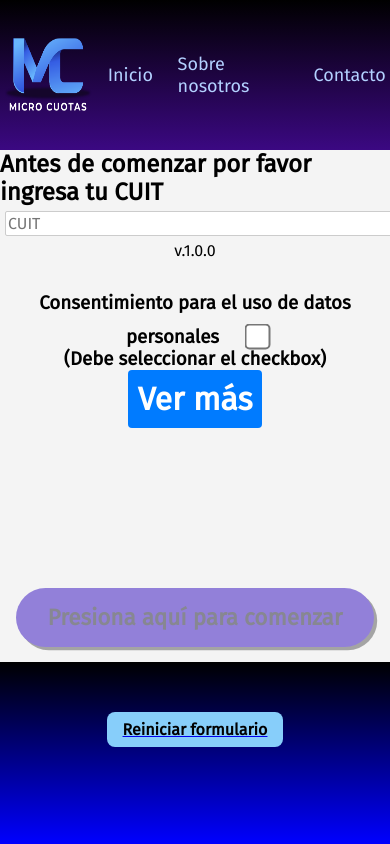
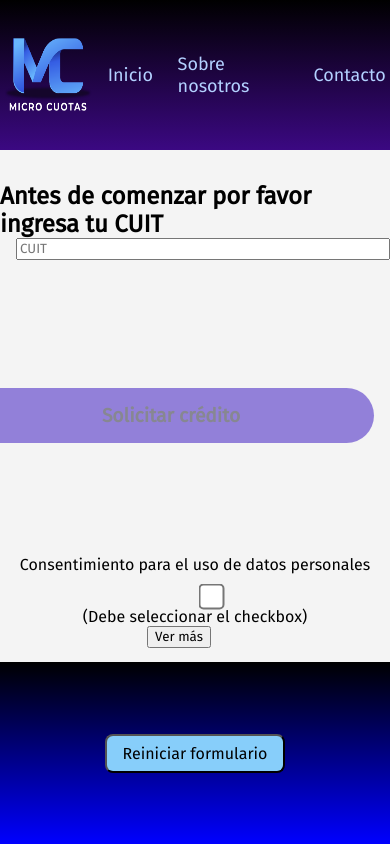
Before and after one commit to s00ar/microcuotas-form, a React (Create React App) app: page / in a window 390 px wide. Built offline with nearby package versions, Linux system fonts and the light colour scheme; no server answers; the database is empty.

Commit message:
Worked on Verification.js and Report.js

```diff
--- a/src/App.js
+++ b/src/App.js
@@ -4,7 +4,7 @@ import Login from "./pages/Login";
 import Reset from "./pages/Reset";
 import Register from "./pages/Register";
 import Report from "./pages/Report";
-import Dashboard from "./pages/Dashboard";
+import Verification from "./pages/Verification";
 import './css/App.css';
 import firebaseApp from "./firebase";
 import ClientForm from './pages/ClientForm';
@@ -14,7 +14,7 @@ const App = () => {
     <div className="App">
         <Router basename={process.env.PUBLIC_URL}>
           <Routes>
-            <Route exact path="/" element={<Dashboard />} />
+            <Route exact path="/" element={<Verification />} />
             <Route path="/clientform" element={<ClientForm />} />
             <Route exact path="/login" element={<Login />} />
             <Route exact path="/reset" element={<Reset />} />
--- a/src/components/Footer.jsx
+++ b/src/components/Footer.jsx
@@ -6,7 +6,7 @@ function Footer() {
 
 return (
     <div className='footer-container'>
-        <Link to="/dashboard">
+        <Link to="/">
             <button className='btn-reiniciar'>Reiniciar formulario</button>
         </Link>
     </div>
--- a/src/components/GenderPieChart.jsx
+++ /dev/null
@@ -1,47 +0,0 @@
-import React from 'react'
-import { PieChart, Pie, Cell } from "recharts";
-import { Tooltip } from "recharts";
-const COLORS = ['#0088FE', '#00C49F', '#FFBB28', '#FF8042'];
-
-export default function GenderPieChart({Genders}) {
-
-const RADIAN = Math.PI / 180;
-
-const renderCustomizedLabel = ({ cx, cy, midAngle, innerRadius, outerRadius, percent, index,gender }) => {
-  const radius = innerRadius + (outerRadius - innerRadius) * 0.5;
-  const x = cx + radius * Math.cos(-midAngle * RADIAN);
-  const y = cy + radius * Math.sin(-midAngle * RADIAN);
-
-  return (
-    <text x={x} y={y} fill="white" textAnchor={x > cx ? 'start' : 'end'} dominantBaseline="central">
-      {`${(percent * 100).toFixed(0)}%`}
-    </text>
-  );
-};
-
-  return (
-    <div className='ChartContainer'>
-         <PieChart width={500} height={500}>
-              <Pie
-                data={Genders}
-                cx="50%"
-                cy="50%"
-                labelLine={false}
-                label={renderCustomizedLabel}
-                outerRadius={150}
-                fill="#8884d8"
-                dataKey="value"
-              >
-                {Genders.map((entry, index) => (
-                  <Cell
-                    key={`cell-${index}`}
-                    fill={COLORS[index % COLORS.length]}
-                  />
-                ))}
-              </Pie>
-              <Tooltip />
-            </PieChart>
-            <h2>Usuarios por género</h2>
-    </div>
-  )
-}
--- a/src/css/ClientForm.css
+++ b/src/css/ClientForm.css
@@ -40,22 +40,22 @@ body {
     text-align: center;
   }
 
-  form {
+  .form__container form {
     gap: 10px;
     align-items: center;
   }
 
-  label {
+  .form__container label {
     margin-bottom: 5px;
   }
 
-  input[type='text'],
-  input[type='number'],
-  input[type='tel'],
-  input[type='email'],
-  select,
-  input[type='file'],
-  input[type='date'] {
+  .form__container input[type='text'],
+  .form__container input[type='number'],
+  .form__container input[type='tel'],
+  .form__container input[type='email'],
+  .form__container select,
+  .form__container input[type='file'],
+  .form__container input[type='date'] {
     width: 100%;
     padding: 2px;
     margin: 5px;
@@ -64,7 +64,7 @@ body {
     border-radius: 2px;
   }
 
-  button {
+  .form__btn {
     padding: 10px;
     background-color: #007bff;
     color: #fff;
@@ -78,6 +78,6 @@ body {
     margin-bottom: 3rem;
   }
 
-  button:hover {
+  .form__btn:hover {
     background-color: #0056b3;
   }
--- a/src/css/Login.css
+++ b/src/css/Login.css
@@ -1,9 +1,27 @@
 .login {
-    height: 100vh;
+    height: 65vh;
     width: 100vw;
     display: flex;
     align-items: center;
     justify-content: center;
+}
+.login__buttons{
+    display: grid;
+    gap: 2rem;
+    width: 100%;
+    max-width: 384px;
+    margin: auto;
+}
+.login__buttons button{
+    font-size: 1.3rem;
+    padding: 2rem;
+    border-radius: 25px;
+    opacity: 0.3;
+}
+.login__buttons button:hover{
+    transform: scale(0.9);
+    transition-duration: 100ms;
+    opacity: 1;
 }
 .login__container {
     display: flex;
@@ -30,4 +48,6 @@
 }
 .login div {
     margin-top: 7px;
+    border-radius: 25px;
+    background-color: rgb(5, 5, 144);
 }
--- a/src/css/Admin.css
+++ b/src/css/Report.css
@@ -4,7 +4,7 @@
 }
 .admin-title-card{
     display: flex;
-    flex-direction: column;
+    flex-direction: row;
     align-items: center;
 }
 .admin-title{
@@ -14,8 +14,8 @@
     text-shadow: 2px 2px 2px #6b6a6a;
 }
 .admin-title h2{
-    font: 100;
-    font-size: 1.2rem;
+    font-size: 1rem;
+    padding-left: 2rem;
 }
 .container__chart{
     display: flex;
--- a/src/css/Dashboard.css
+++ b/src/css/Verification.css
@@ -11,9 +11,6 @@
     padding: 1rem;
     z-index: 999;
 }
-.version{
-    text-align: center;
-}
 #checkbox{
     margin-top: 1rem;
     margin-left: 2rem;
@@ -23,42 +20,29 @@
 .disabled {
     opacity: 0.5;
 }
-.datos-personales p {
-    position: fixed;
-    top: 80%;
-    left: 50%;
-    transform: translate(-50%, -50%);
-    width: 85%;
-    padding: 1rem;
-    background-color: rgba(255, 255, 255, 0.9);
-    border: 1px solid gray;
-    border-radius: 10px;
-    box-shadow: 2px 2px 10px rgba(0, 0, 0, 0.3);
-    z-index: 999;
-    margin: 2rem auto;
-    font-size: large ;
-}
-
-.dashboard__container {
+.verification__container {
     justify-content: center;
     align-items: center;
-    margin: 0;
-    height: 100vh;
+    margin-top: 3rem;
+    height: 60vh;
+}
+.verification__container input{
+    margin-left: 1rem;
 }
 
 .row {
     display: flex;
     flex-direction: row;
-    justify-content: center
+    justify-content: center;
+    margin-top: 2rem;
+}
+.row button{
+    align-items: center;
+    margin-left: -2rem;
 }
 
 .banner__container {
     position: relative;
-}
-.banner__container svg{
-    width: 100vw;
-    height: auto;
-    margin-top: -16rem;
 }
 
 .footer__container {
@@ -113,14 +97,14 @@ vertical-align: middle; */
     font-weight: 750;
     border: 0;
     margin-left: 10rem;
-    box-shadow:#575757 .2rem .2rem ;
 }
 
 .btn:hover {
     border: 0;
     background-color: #2a41f2;
-    color: rgb(0, 0, 0);
-    box-shadow:#1C1D30 -0.2rem -0.2rem ;
+    color: rgb(248, 248, 248);
+    transform:scale(0.8);
+    transition: cubic-bezier(0.075, 0.82, 0.165, 1);
 }
 
 @media only screen and (max-width: 1024px) {
@@ -129,7 +113,7 @@ vertical-align: middle; */
         overflow: visible ;
         margin: 0;
     }
-    .dashboard__container {
+    .verification__container {
         max-width: 100vw;
         max-height: 100vh;
         flex-direction: column;
@@ -207,7 +191,7 @@ vertical-align: middle; */
     body {
         height: 100%;
     }
-    .dashboard__container {
+    .verification__container {
         min-height: 100%;
     }
     .footer__container {
--- a/src/pages/ClientForm.jsx
+++ b/src/pages/ClientForm.jsx
@@ -205,7 +205,7 @@ const ClientForm = () => {
               </label>
             </div>
           </div>
-        <button type="submit">Enviar</button>
+        <button className='form__btn' type="submit">Enviar</button>
       </form>
 
       <div className="footer__container">
--- a/src/pages/Report.js
+++ b/src/pages/Report.js
@@ -4,13 +4,12 @@ import { auth, db, fetchContactsData, logout } from "../firebase";
 import { Link, useNavigate } from "react-router-dom";
 import { query, collection, getDocs, where, addDoc } from "firebase/firestore";
 import { QuerySnapshot } from "firebase/firestore";
-import '../css/Admin.css';
+import '../css/Report.css';
 import { TiArrowSortedDown, TiArrowSortedUp } from "react-icons/ti";
 import { InfinitySpin } from "react-loader-spinner";
-import GenderPieChart from "../components/GenderPieChart";
-import AgeBarChart from "../components/AgeBarChart";
 import UserRegisteredBar from "../components/UserRegisteredBar";
 import SubmitApexChart from "../components/SubmitApexChart";
+
 const iconStyle = {
   cursor: "pointer",
 };
@@ -431,8 +430,8 @@ useEffect(() => {
 
       <div className="innderNav">
           <div className="admin-title-card">
-          <h1 className="admin-title"> Criss Assist</h1>
-
+          <h1 className="admin-title"> MicroCuotas</h1>
+          <br/>
           <h2 className="admin-title">Herramienta de Reportes</h2>
           </div>
         <button className="btn-admin">
@@ -457,8 +456,6 @@ useEffect(() => {
       )}
       {!loader && (
         <div className="container__chart" >
-          <GenderPieChart Genders={Genders} />
-          <AgeBarChart AgeChartData={AgeChartData} />
           {/* <UserRegisteredBar registerPerDay={registerPerDay} /> */}
           <SubmitApexChart registerPerDay={registerPerDay} />
 
--- a/src/pages/Dashboard.js
+++ b/src/pages/Verification.js
@@ -1,4 +1,4 @@
-import "../css/Dashboard.css";
+import "../css/Verification.css";
 import { Link, useNavigate } from "react-router-dom";
 import { useAuthState } from "react-firebase-hooks/auth";
 import React, { useEffect, useState } from "react";
@@ -7,7 +7,7 @@ import { query, collection, getDocs, where } from "firebase/firestore";
 import Banner from "../components/Header";
 import Footer from '../components/Footer';
 
-function Dashboard() {
+function Verification() {
   const [user, loading] = useAuthState(auth);
   const [name, setName] = useState("");
   const [mail, setMail] = useState("");
@@ -92,10 +92,11 @@ function Dashboard() {
   // }, [user, loading]);
 
   return (
-    <div className="dashboard__container dark-mode">
+  <div>
       <div className="banner__container">
         <Banner />
       </div>
+      <div className="verification__container">
         <div className="row">
           <h2>
             Antes de comenzar por favor ingresa tu CUIT
@@ -108,10 +109,23 @@ function Dashboard() {
           {cuitError && <span className="error">{cuitError}</span>}
         </div>
         <div className="row">
-        <p className="version">v.1.0.0</p>
+          <button
+            className={checked ? "btn" : "btn disabled"}
+            onClick={() => {
+              if (cuit) {
+                checkCuitAvailability();
+                if (!cuitError) {
+                  navigate("/clientform");
+                }
+              }
+            }}
+            disabled={!checked}
+          >Solicitar crédito
+          </button>
         </div>
         <div className="row">
-        <h3 className="datos-personales">
+          <div className="row">
+            <p className="datos-personales">
               Consentimiento para el uso de datos personales
               <input
                 type="checkbox"
@@ -120,6 +134,7 @@ function Dashboard() {
               />
               <br />
               {checked ? "" : " (Debe seleccionar el checkbox)"}
+              <br />
               <button onClick={handleVerMasClick}>
                 {showFullText ? "Cerrar" : "Ver más"}
               </button>
@@ -131,33 +146,15 @@ function Dashboard() {
                   </p>
                 </div>
               )}
-        </h3>
-        <button
-        className={checked ? "btn" : "btn disabled"}
-        onClick={() => {
-          if (cuit) {
-            checkCuitAvailability();
-            if (!cuitError) {
-              navigate("/screen1");
-            }
-          }
-        }}
-        disabled={!checked}
-      >
-          <h3>
-            Presiona aquí para comenzar
-          </h3>
-        </button>
+            </p>
           </div>
-      <div>
-        {showFooter && (
+        </div>
+      </div>
     <div className="footer__container">
       <Footer />
-            </div>
-        )}
     </div>
   </div>
   );
 }
 
-export default Dashboard;
+export default Verification;
```
Also changed, not shown: src/components/AgeBarChart.jsx (deleted, +0 -70 lines), src/pages/Login.js (+24 -7 lines). Lines whose indentation alone changed are shown as unchanged.
